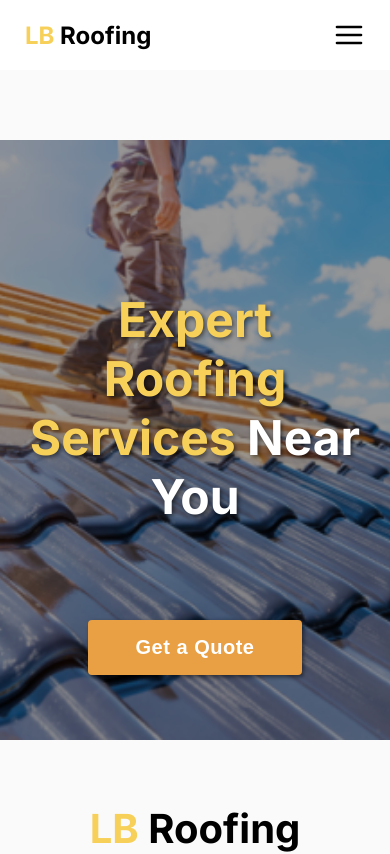
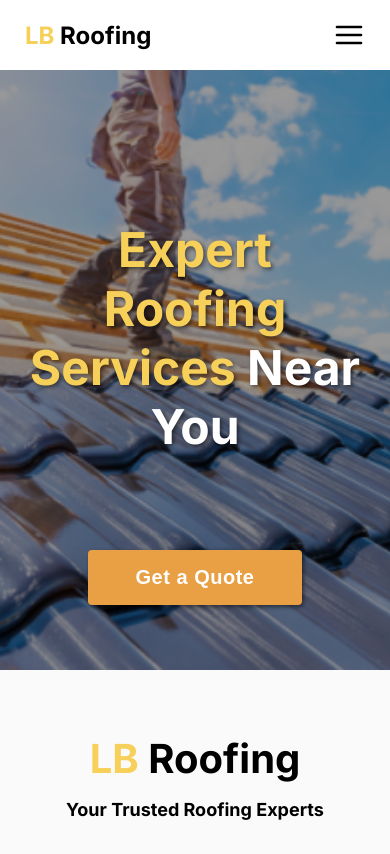
Before and after one commit to jake4369/blroofing, a Next.js app: page / in a window 390 px wide. Shown: the top 854 px of the page. Built offline with nearby package versions, Linux system fonts and the light colour scheme.

Commit message:
Add mobile nav animations

```diff
--- a/styles/index.css
+++ b/styles/index.css
@@ -23,10 +23,6 @@ html {
 body {
   font-family: "Inter", Arial, Helvetica, sans-serif;
   background: #fafafa;
-}
-
-main {
-  padding-top: 4.375rem;
 }
 
 a {
```
